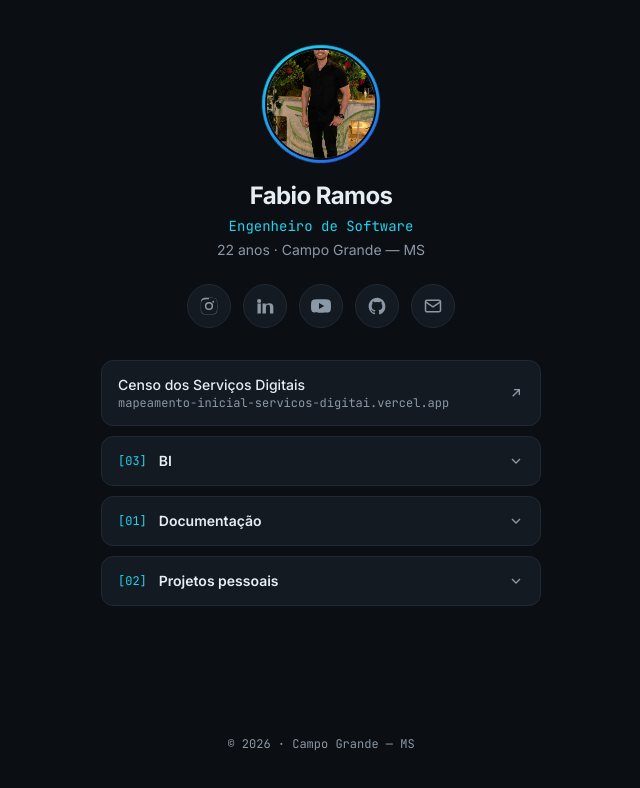
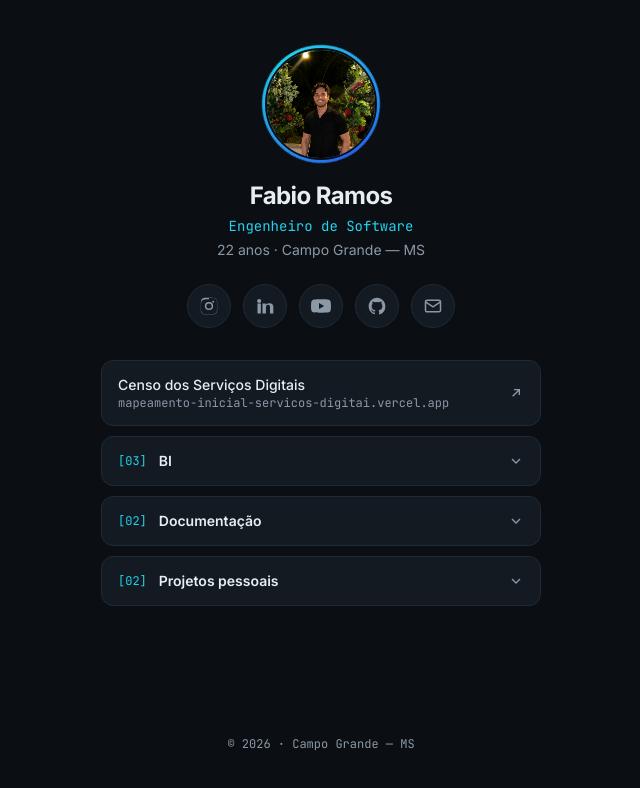
Before and after one commit to fabioramos-02/portfolio, a Next.js app: page / in a window 1280 px wide. Shown: the top 788 px of the page, without its empty margins (319-959 px from the left). Built offline with nearby package versions, Linux system fonts and the light colour scheme.

Commit message:
feat: ajusta foco da foto, novo link Documentacao e URL do dominio

```diff
--- a/components/Hero.tsx
+++ b/components/Hero.tsx
@@ -11,7 +11,7 @@ export function Hero() {
           fill
           priority
           sizes="112px"
-          className="rounded-full border-2 border-bg object-cover"
+          className="rounded-full border-2 border-bg object-cover object-[50%_12%]"
         />
       </div>
 
--- a/data/links.ts
+++ b/data/links.ts
@@ -46,6 +46,11 @@ export const links: LinkItem[] = [
     url: "https://fabioramos-02.github.io/DS-MS-Design-System/",
     category: "Documentação",
   },
+  {
+    title: "Apresentação Serviços Repetidos",
+    url: "https://cruzamento-carta.vercel.app/apresentacao/",
+    category: "Documentação",
+  },
 
   // --- Projetos pessoais ---
   {
```
Also changed, not shown: 1 other file (tests, documents, lock files or other folders).
